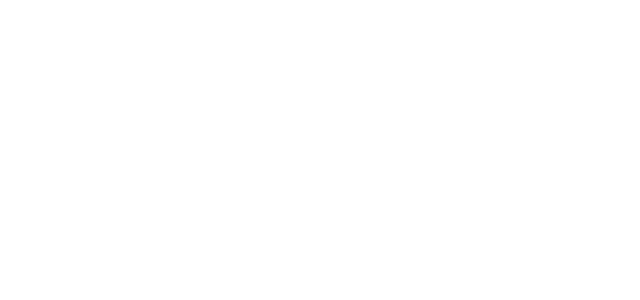
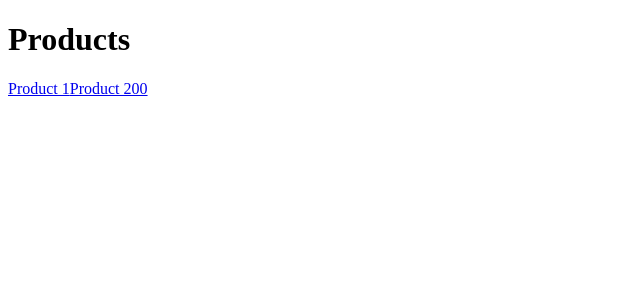
Before and after one commit to stephangriesel/learning-vuejs, a Nuxt app in the folder Projects/nuxt-vue/: page /products in a window 1280 px wide. Before the commit this address had no page. Shown: the top 300 px of the page, without its empty margins (0-640 px from the left). Built offline with nearby package versions, Linux system fonts and the light colour scheme.

Commit message:
adding links & navigating

```diff
--- a/Projects/nuxt-vue/pages/index.vue
+++ b/Projects/nuxt-vue/pages/index.vue
@@ -3,6 +3,7 @@
     <!-- <a href="/users">Users</a> -->
     <!-- <router-link></router-link> -->
     <nuxt-link to="/users">Users</nuxt-link>
+    <button @click="$router.push('/products')">Go to products</button>
   </section>
 </template>
 
--- /dev/null
+++ b/Projects/nuxt-vue/pages/products/_pid/index.vue
@@ -0,0 +1,3 @@
+<template>
+    <h1>single product page (ID: {{ $route.params.pid}}) </h1>
+</template>
--- /dev/null
+++ b/Projects/nuxt-vue/pages/products/index.vue
@@ -0,0 +1,7 @@
+<template>
+    <div>
+        <h1>Products</h1>
+        <nuxt-link to="/products/1">Product 1</nuxt-link>
+        <nuxt-link to="/products/200">Product 200</nuxt-link>
+    </div>
+</template>
```
Also changed, not shown: 1 other file (tests, documents, lock files or other folders).
